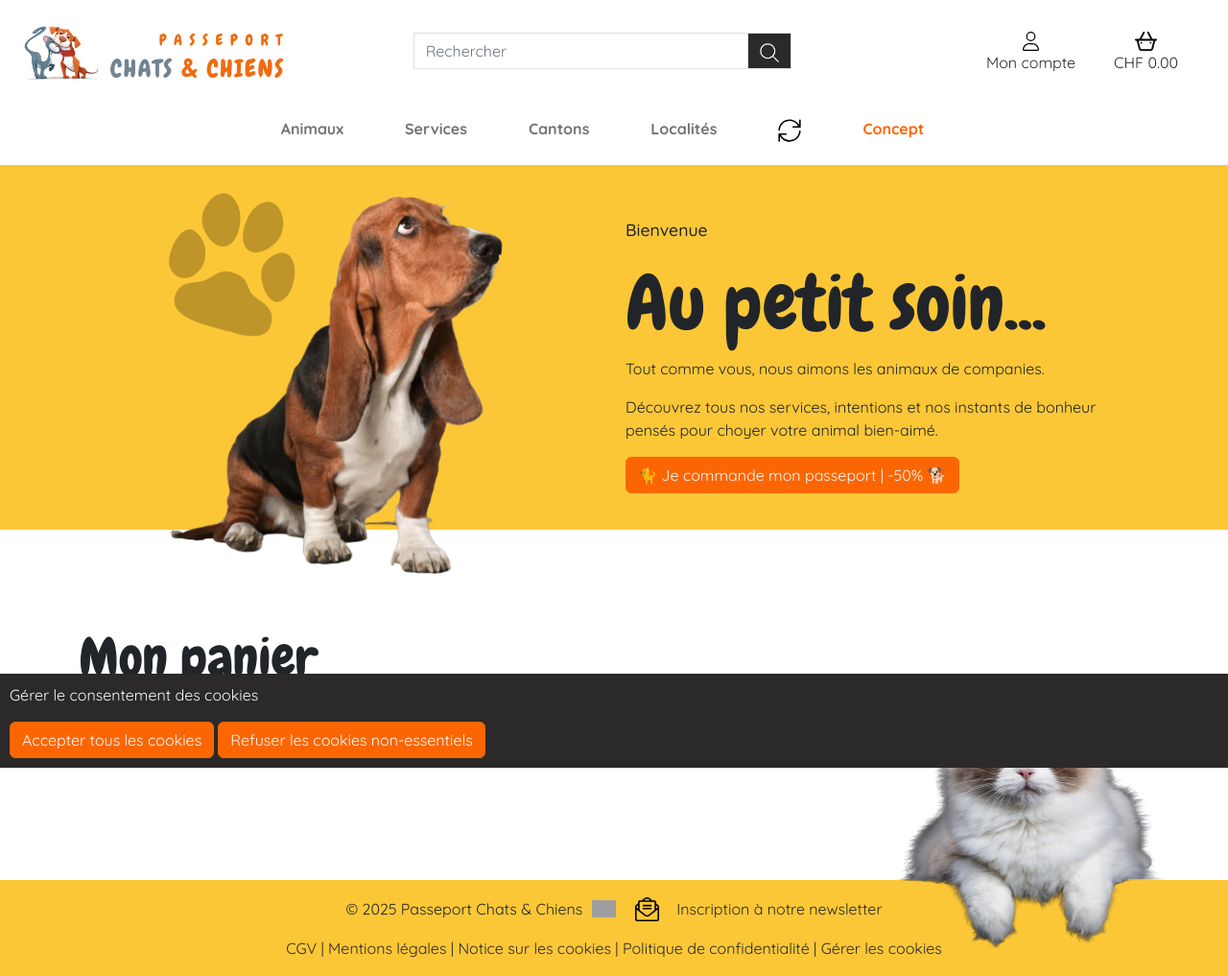
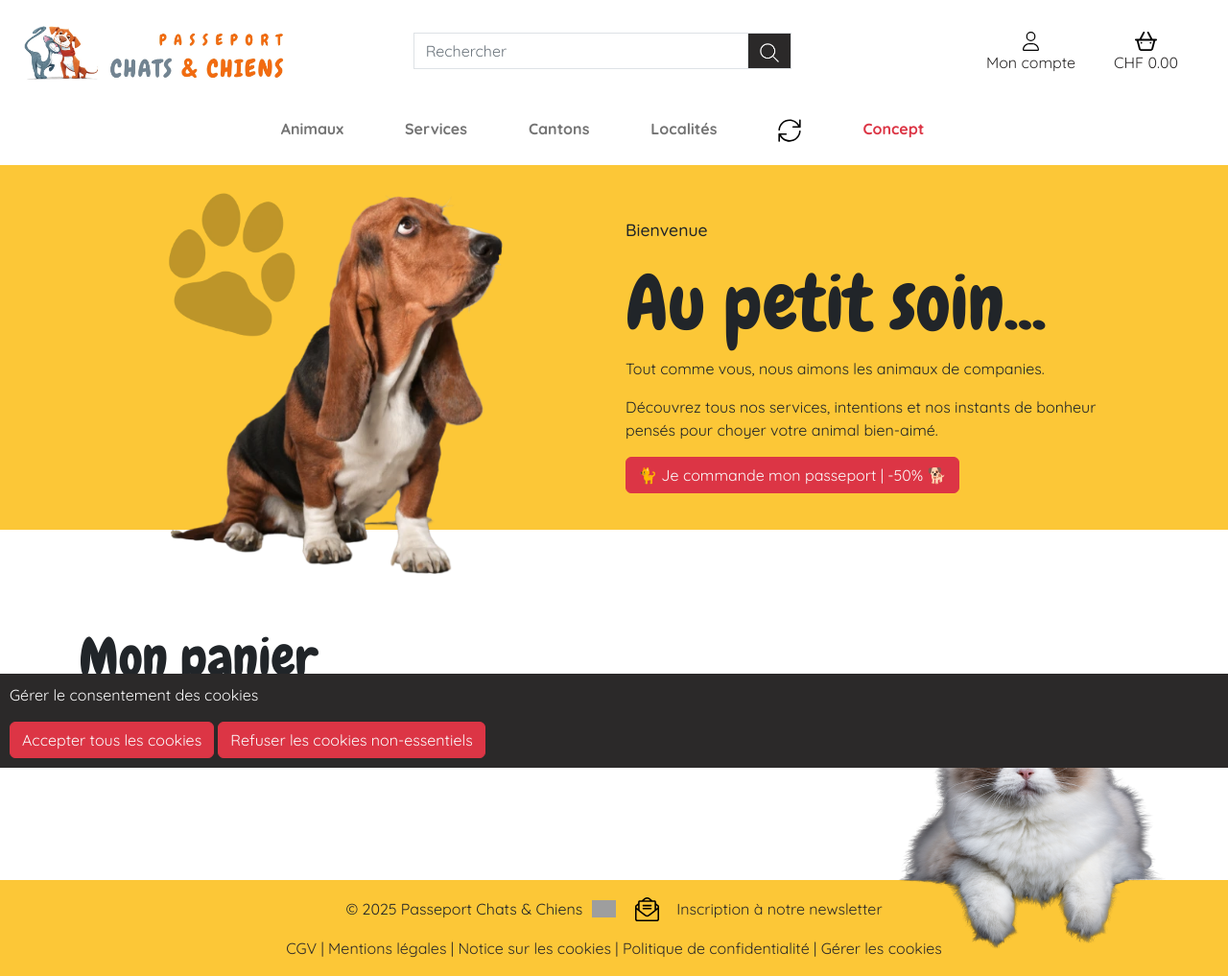
Before and after one commit to PhilippeItsMe/ci-passeport-chats-et-chiens-portfolio5-v2, a Django app: page /bag/ in a window 1280 px wide. Shown: the whole page at 96% size. Run offline with Django 4.2, Linux system fonts and the light colour scheme; some libraries are stand-ins or nearby versions; grey boxes are pictures that could not be loaded.

Commit message:
Fix - color contract

```diff
--- a/checkout/templates/checkout/confirmation_emails/confirmation_email_body.txt
+++ b/checkout/templates/checkout/confirmation_emails/confirmation_email_body.txt
@@ -15,7 +15,7 @@ Votre ou vos codes d'activation :
 - {{ code.activation_code }}
 {% endfor %}
 
-Votre code d'activation deva être saisi dans votre profil utilisateur que vous pourrez créer sans autre sur notre site.
+Votre code d'activation devra être saisi dans votre profil utilisateur que vous pourrez créer sans autre sur notre site.
 
 Vous des questions ? N'hésitez pas à nous contacter à l'adresse suivante : contact@passeport-chats-et-chiens.ch.
 
--- a/static/css/style.css
+++ b/static/css/style.css
@@ -22,7 +22,7 @@ main {
 :root {
     /*Primary color*/
     --yellow: #FCC737;
-    --orange: #fb6603;
+    --orange: #dc3545;
 
     /*Secondary color*/
     --darkgrey: #2B2929;
```
Also changed, not shown: README.md.
